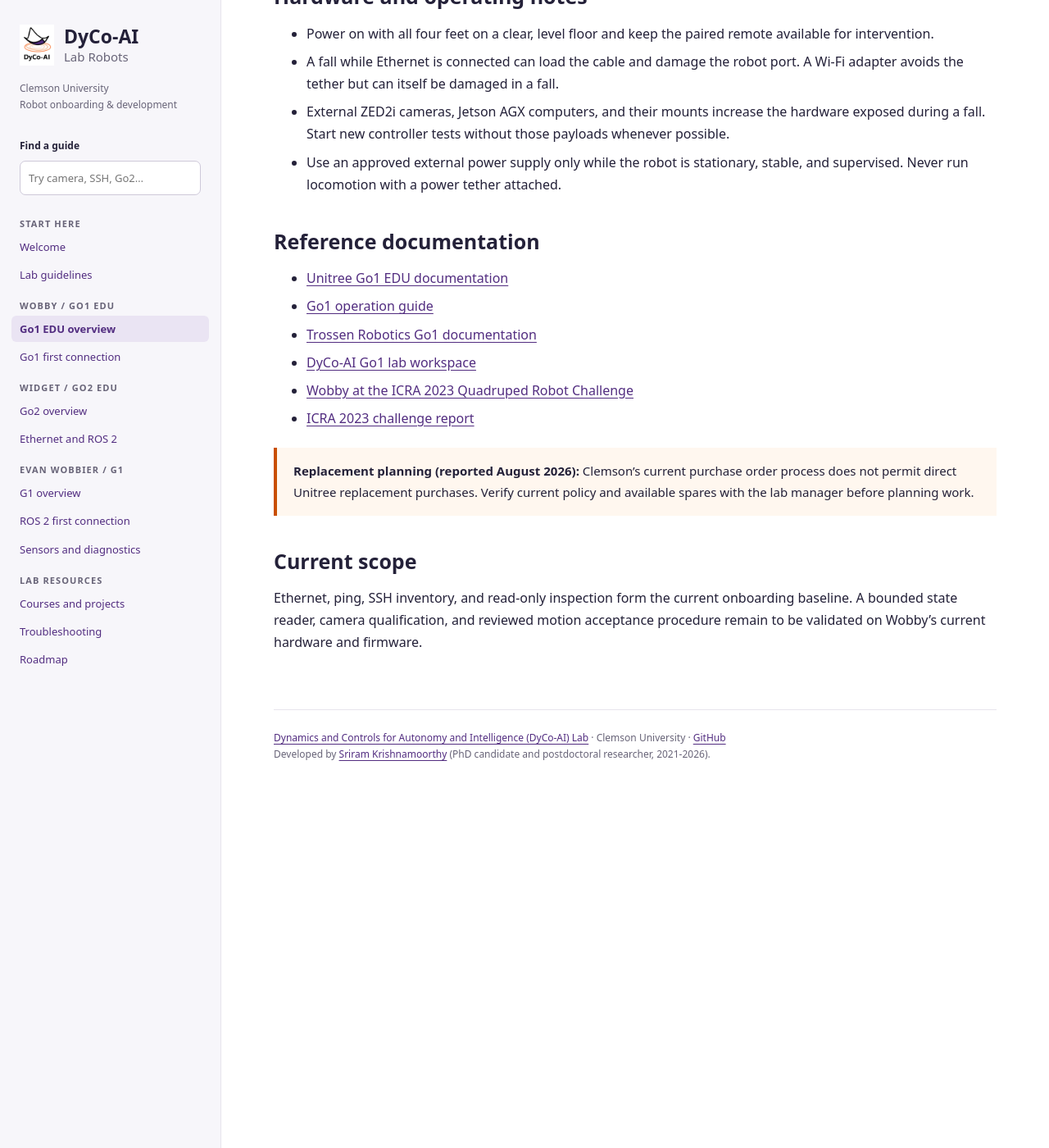
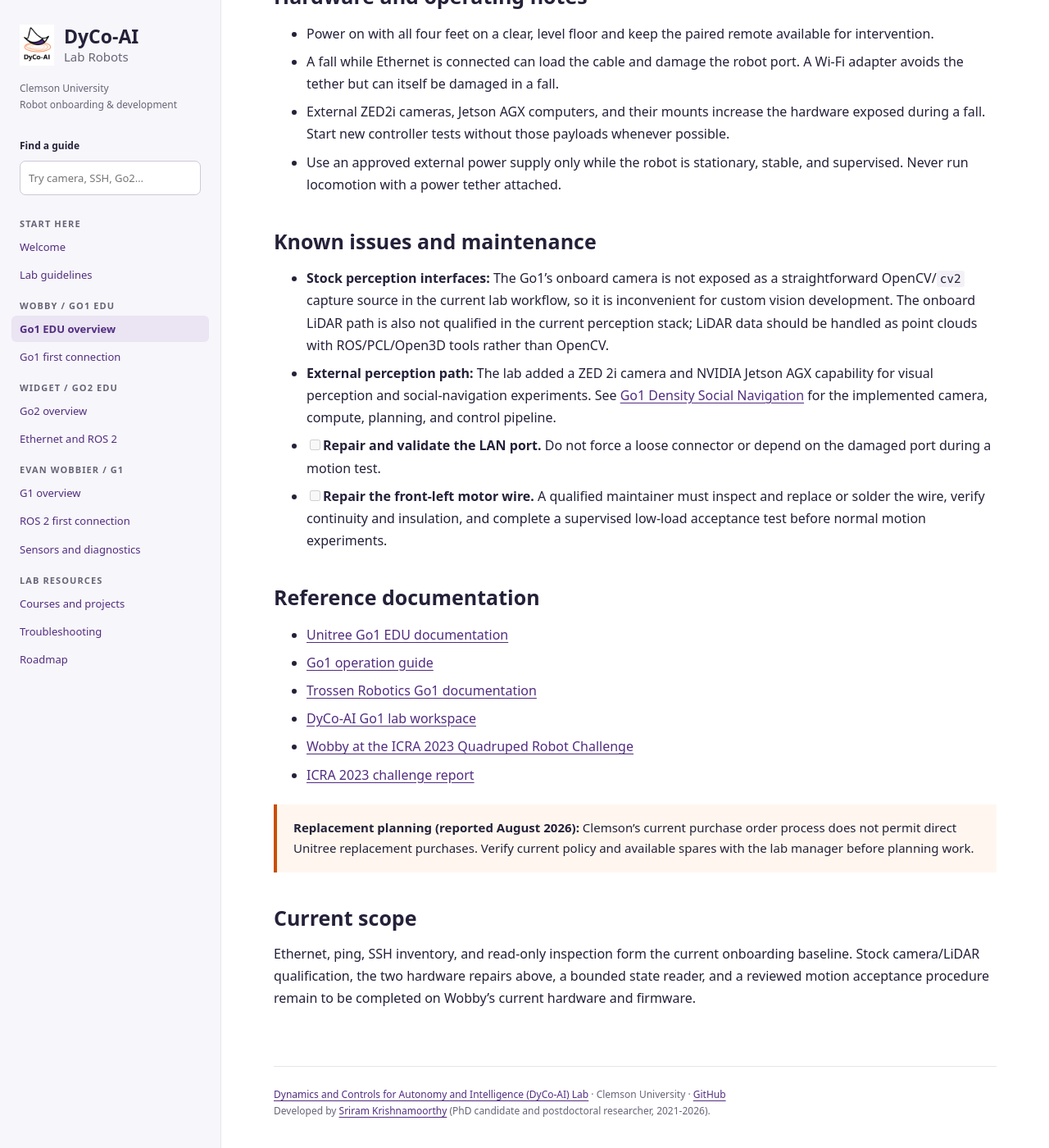
Before and after one commit to DyCo-AI/lab-robots, a Jekyll site: the page built from docs/go1/index.md, in a window 1280 px wide and 1400 px high, scrolled down 1930 px. Shown: the whole window at 82% size. Built offline with Jekyll 4.4.1, drawn with Linux system fonts in a browser that asks for light colours; before the commit the page ends 2896 px from its top, so only the background shows below that.

Commit message:
Document Go1 perception and hardware issues

```diff
--- a/docs/go1/index.md
+++ b/docs/go1/index.md
@@ -77,6 +77,23 @@ not approved first-session hardware launch procedures.
 - Use an approved external power supply only while the robot is stationary,
   stable, and supervised. Never run locomotion with a power tether attached.
 
+## Known issues and maintenance
+
+- **Stock perception interfaces:** The Go1's onboard camera is not exposed as a
+  straightforward OpenCV/`cv2` capture source in the current lab workflow, so
+  it is inconvenient for custom vision development. The onboard LiDAR path is
+  also not qualified in the current perception stack; LiDAR data should be
+  handled as point clouds with ROS/PCL/Open3D tools rather than OpenCV.
+- **External perception path:** The lab added a ZED 2i camera and NVIDIA Jetson
+  AGX capability for visual perception and social-navigation experiments. See
+  [Go1 Density Social Navigation](https://github.com/sriram-2502/go1_density_social_nav)
+  for the implemented camera, compute, planning, and control pipeline.
+- [ ] **Repair and validate the LAN port.** Do not force a loose connector or
+  depend on the damaged port during a motion test.
+- [ ] **Repair the front-left motor wire.** A qualified maintainer must inspect
+  and replace or solder the wire, verify continuity and insulation, and complete
+  a supervised low-load acceptance test before normal motion experiments.
+
 ## Reference documentation
 
 - [Unitree Go1 EDU documentation](https://unitree-docs.readthedocs.io/en/latest/get_started/Go1_Edu.html)
@@ -93,6 +110,6 @@ not approved first-session hardware launch procedures.
 ## Current scope
 
 Ethernet, ping, SSH inventory, and read-only inspection form the current
-onboarding baseline. A bounded state reader, camera qualification, and reviewed
-motion acceptance procedure remain to be validated on Wobby's current hardware
-and firmware.
+onboarding baseline. Stock camera/LiDAR qualification, the two hardware repairs
+above, a bounded state reader, and a reviewed motion acceptance procedure remain
+to be completed on Wobby's current hardware and firmware.
```
